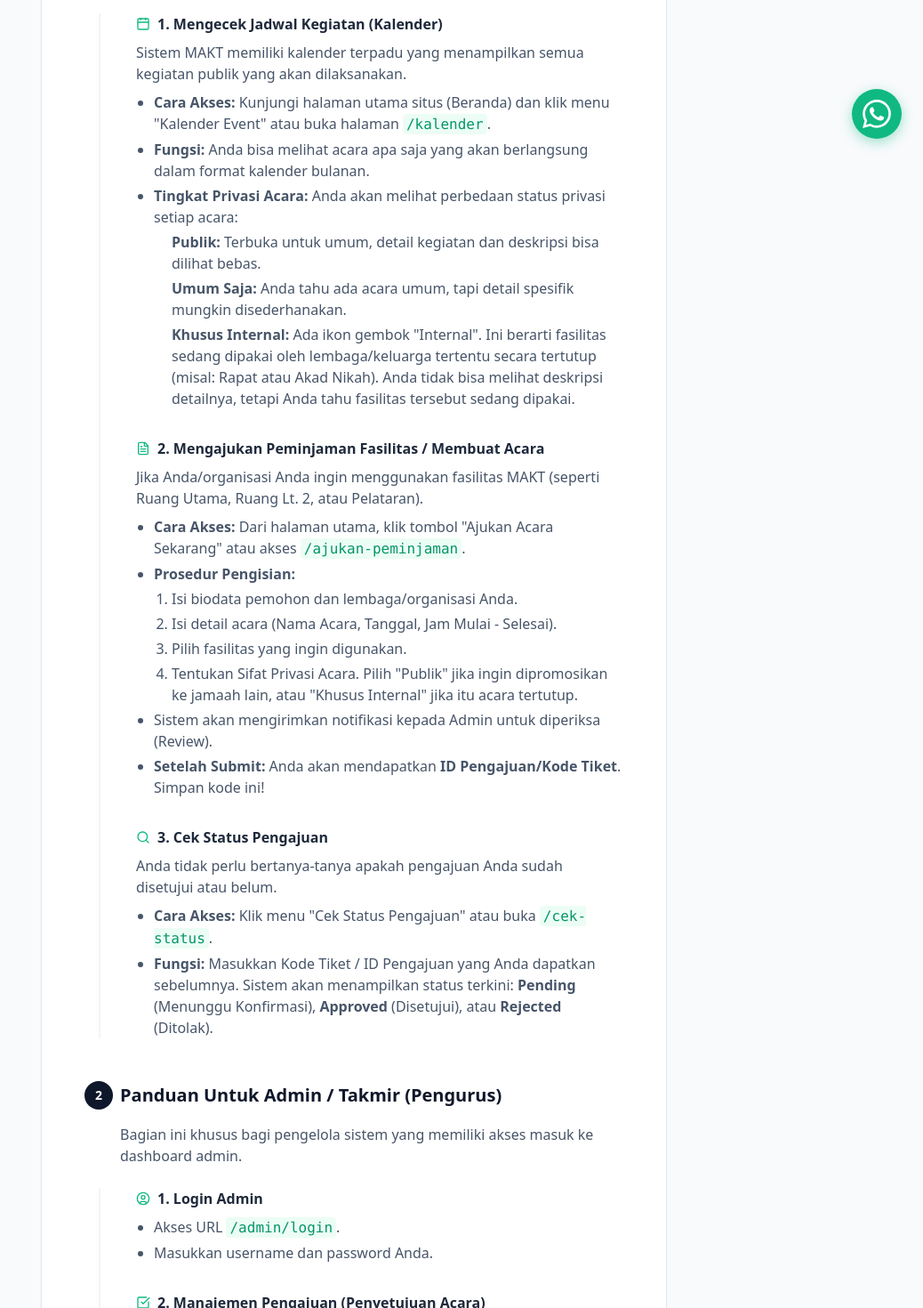
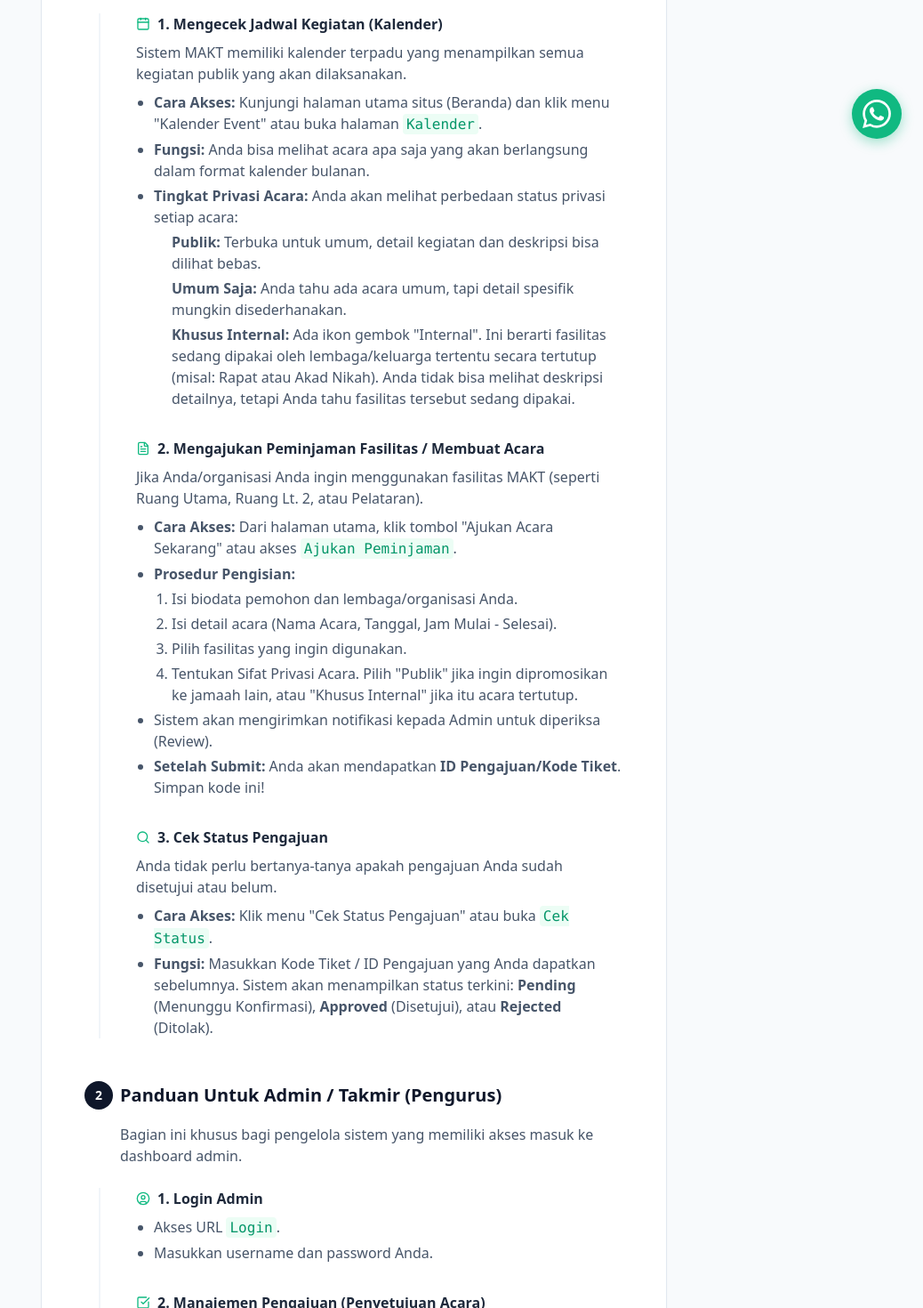
Before and after one commit to officialdmaqiqah/event-management, a Next.js app: page /bantuan in a window 1280 px wide. Shown: the part 620-2090 px from the top of the page at 89% size, without its empty margins (242-1280 px from the left). Built offline with nearby package versions, Linux system fonts and the light colour scheme.

Commit message:
chore: rename link labels in Bantuan page to be more human readable

```diff
--- a/src/app/bantuan/page.tsx
+++ b/src/app/bantuan/page.tsx
@@ -57,7 +57,7 @@ export default function BantuanPage() {
                     Sistem MAKT memiliki kalender terpadu yang menampilkan semua kegiatan publik yang akan dilaksanakan.
                   </p>
                   <ul className="list-disc pl-5 text-slate-600 mt-2 space-y-1">
-                    <li><strong>Cara Akses:</strong> Kunjungi halaman utama situs (Beranda) dan klik menu "Kalender Event" atau buka halaman <Link href="/kalender"><code className="text-emerald-600 bg-emerald-50 px-1 py-0.5 rounded hover:bg-emerald-100 hover:text-emerald-700 transition-colors cursor-pointer">/kalender</code></Link>.</li>
+                    <li><strong>Cara Akses:</strong> Kunjungi halaman utama situs (Beranda) dan klik menu "Kalender Event" atau buka halaman <Link href="/kalender"><code className="text-emerald-600 bg-emerald-50 px-1 py-0.5 rounded hover:bg-emerald-100 hover:text-emerald-700 transition-colors cursor-pointer">Kalender</code></Link>.</li>
                     <li><strong>Fungsi:</strong> Anda bisa melihat acara apa saja yang akan berlangsung dalam format kalender bulanan.</li>
                     <li><strong>Tingkat Privasi Acara:</strong> Anda akan melihat perbedaan status privasi setiap acara:
                       <ul className="list-circle pl-5 mt-1 space-y-1">
@@ -77,7 +77,7 @@ export default function BantuanPage() {
                     Jika Anda/organisasi Anda ingin menggunakan fasilitas MAKT (seperti Ruang Utama, Ruang Lt. 2, atau Pelataran).
                   </p>
                   <ul className="list-disc pl-5 text-slate-600 mt-2 space-y-1">
-                    <li><strong>Cara Akses:</strong> Dari halaman utama, klik tombol "Ajukan Acara Sekarang" atau akses <Link href="/ajukan-peminjaman"><code className="text-emerald-600 bg-emerald-50 px-1 py-0.5 rounded hover:bg-emerald-100 hover:text-emerald-700 transition-colors cursor-pointer">/ajukan-peminjaman</code></Link>.</li>
+                    <li><strong>Cara Akses:</strong> Dari halaman utama, klik tombol "Ajukan Acara Sekarang" atau akses <Link href="/ajukan-peminjaman"><code className="text-emerald-600 bg-emerald-50 px-1 py-0.5 rounded hover:bg-emerald-100 hover:text-emerald-700 transition-colors cursor-pointer">Ajukan Peminjaman</code></Link>.</li>
                     <li><strong>Prosedur Pengisian:</strong>
                       <ol className="list-decimal pl-5 mt-1 space-y-1">
                         <li>Isi biodata pemohon dan lembaga/organisasi Anda.</li>
@@ -99,7 +99,7 @@ export default function BantuanPage() {
                     Anda tidak perlu bertanya-tanya apakah pengajuan Anda sudah disetujui atau belum.
                   </p>
                   <ul className="list-disc pl-5 text-slate-600 mt-2 space-y-1">
-                    <li><strong>Cara Akses:</strong> Klik menu "Cek Status Pengajuan" atau buka <Link href="/cek-status"><code className="text-emerald-600 bg-emerald-50 px-1 py-0.5 rounded hover:bg-emerald-100 hover:text-emerald-700 transition-colors cursor-pointer">/cek-status</code></Link>.</li>
+                    <li><strong>Cara Akses:</strong> Klik menu "Cek Status Pengajuan" atau buka <Link href="/cek-status"><code className="text-emerald-600 bg-emerald-50 px-1 py-0.5 rounded hover:bg-emerald-100 hover:text-emerald-700 transition-colors cursor-pointer">Cek Status</code></Link>.</li>
                     <li><strong>Fungsi:</strong> Masukkan Kode Tiket / ID Pengajuan yang Anda dapatkan sebelumnya. Sistem akan menampilkan status terkini: <strong>Pending</strong> (Menunggu Konfirmasi), <strong>Approved</strong> (Disetujui), atau <strong>Rejected</strong> (Ditolak).</li>
                   </ul>
                 </div>
@@ -120,7 +120,7 @@ export default function BantuanPage() {
                     <UserCircle className="h-4 w-4 text-emerald-500" /> 1. Login Admin
                   </h4>
                   <ul className="list-disc pl-5 text-slate-600 mt-2 space-y-1">
-                    <li>Akses URL <Link href="/admin/login"><code className="text-emerald-600 bg-emerald-50 px-1 py-0.5 rounded hover:bg-emerald-100 hover:text-emerald-700 transition-colors cursor-pointer">/admin/login</code></Link>.</li>
+                    <li>Akses URL <Link href="/admin/login"><code className="text-emerald-600 bg-emerald-50 px-1 py-0.5 rounded hover:bg-emerald-100 hover:text-emerald-700 transition-colors cursor-pointer">Login</code></Link>.</li>
                     <li>Masukkan username dan password Anda.</li>
                   </ul>
                 </div>
@@ -163,7 +163,7 @@ export default function BantuanPage() {
                   </p>
                   <ul className="list-disc pl-5 text-slate-600 mt-2 space-y-1">
                     <li><strong>Scanner:</strong> Ada fitur scanner (pemindai QR Code) untuk melakukan check-in peserta yang sudah mendaftar (misalnya untuk tiket VIP atau acara terbatas).</li>
-                    <li><strong>Absen Rapat:</strong> Sistem juga mengakomodir modul Absensi Rapat (<Link href="/absen-rapat"><code className="text-emerald-600 bg-emerald-50 px-1 py-0.5 rounded hover:bg-emerald-100 hover:text-emerald-700 transition-colors cursor-pointer">/absen-rapat</code></Link>) dengan validasi lokasi (GPS radius) untuk memastikan pengurus/peserta benar-benar hadir di area Masjid Agung Kubah Timah.</li>
+                    <li><strong>Absen Rapat:</strong> Sistem juga mengakomodir modul Absensi Rapat (<Link href="/absen-rapat"><code className="text-emerald-600 bg-emerald-50 px-1 py-0.5 rounded hover:bg-emerald-100 hover:text-emerald-700 transition-colors cursor-pointer">Absen Rapat</code></Link>) dengan validasi lokasi (GPS radius) untuk memastikan pengurus/peserta benar-benar hadir di area Masjid Agung Kubah Timah.</li>
                   </ul>
                 </div>
 
```
